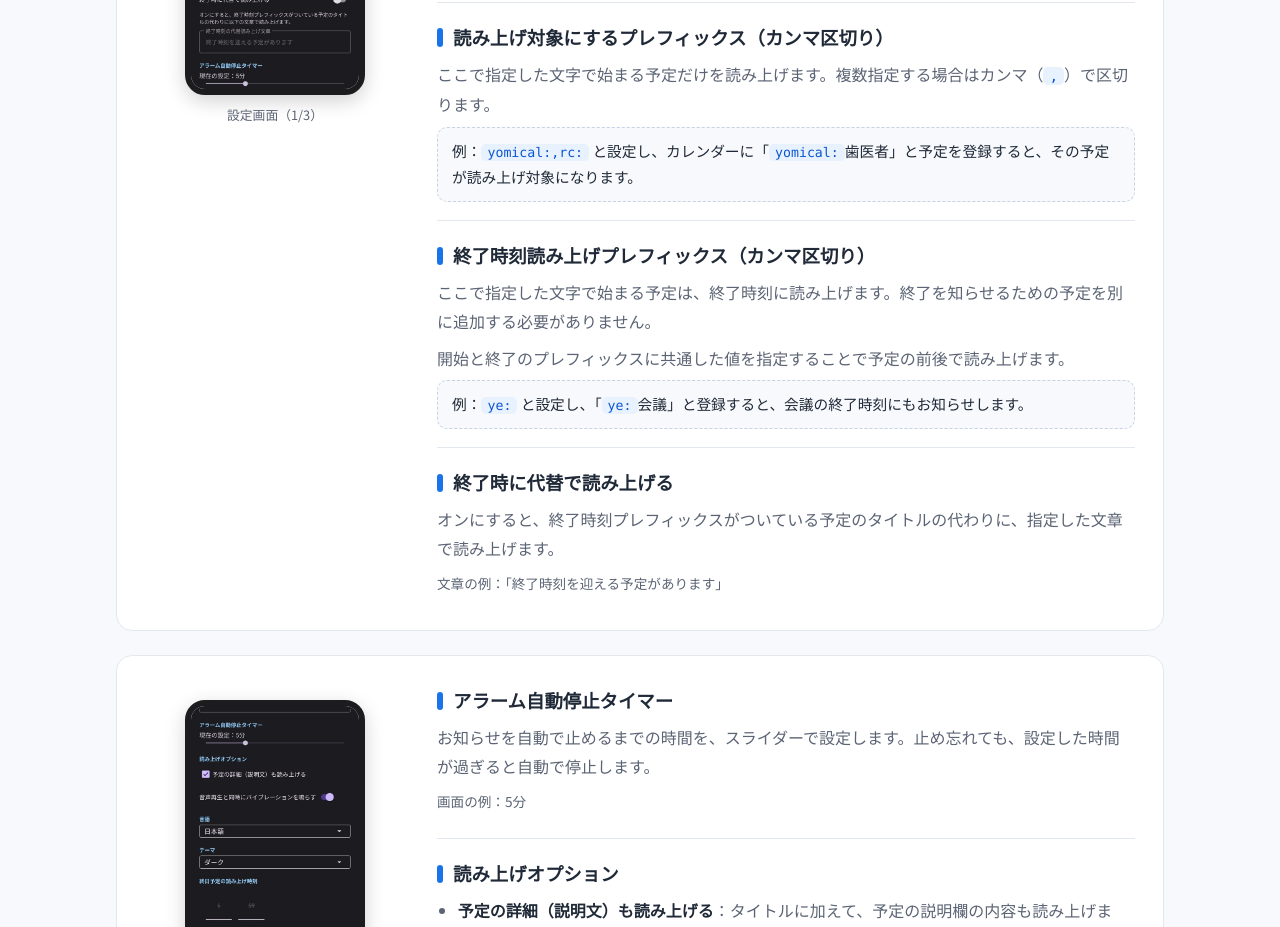
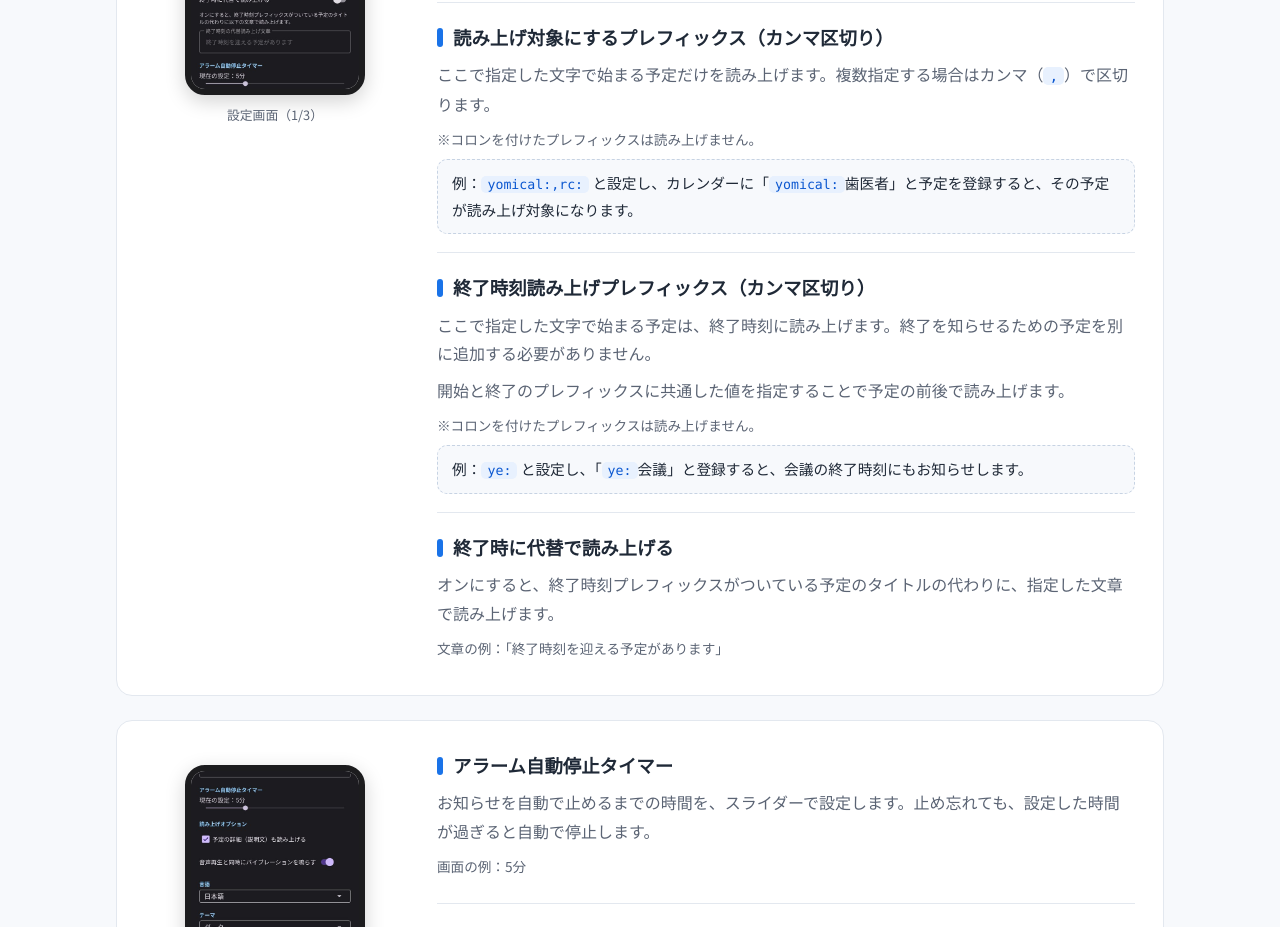
Before and after one commit to escargot-san/yomical, a plain HTML site: page index.html in a window 1280 px wide. Shown: the part 2080-3007 px from the top of the page. Drawn offline with Linux system fonts and the light colour scheme.

Commit message:
Add default message for prefix settings
Add default message for prefix settings to clarify that prefixes with colons will not be read aloud.

```diff
--- a/index.html
+++ b/index.html
@@ -94,12 +94,14 @@
         <div class="setting" id="prefix">
           <h3>読み上げ対象にするプレフィックス（カンマ区切り）</h3>
           <p>ここで指定した文字で始まる予定だけを読み上げます。複数指定する場合はカンマ（<code>,</code>）で区切ります。</p>
+          <p class="default">※コロンを付けたプレフィックスは読み上げません。</p>
           <div class="example">例：<code>yomical:,rc:</code> と設定し、カレンダーに「<code>yomical:</code>歯医者」と予定を登録すると、その予定が読み上げ対象になります。</div>
         </div>
         <div class="setting" id="end-prefix">
           <h3>終了時刻読み上げプレフィックス（カンマ区切り）</h3>
           <p>ここで指定した文字で始まる予定は、終了時刻に読み上げます。終了を知らせるための予定を別に追加する必要がありません。</p>
           <p>開始と終了のプレフィックスに共通した値を指定することで予定の前後で読み上げます。</p>
+          <p class="default">※コロンを付けたプレフィックスは読み上げません。</p>
           <div class="example">例：<code>ye:</code> と設定し、「<code>ye:</code>会議」と登録すると、会議の終了時刻にもお知らせします。</div>
         </div>
         <div class="setting" id="end-alt">
```
